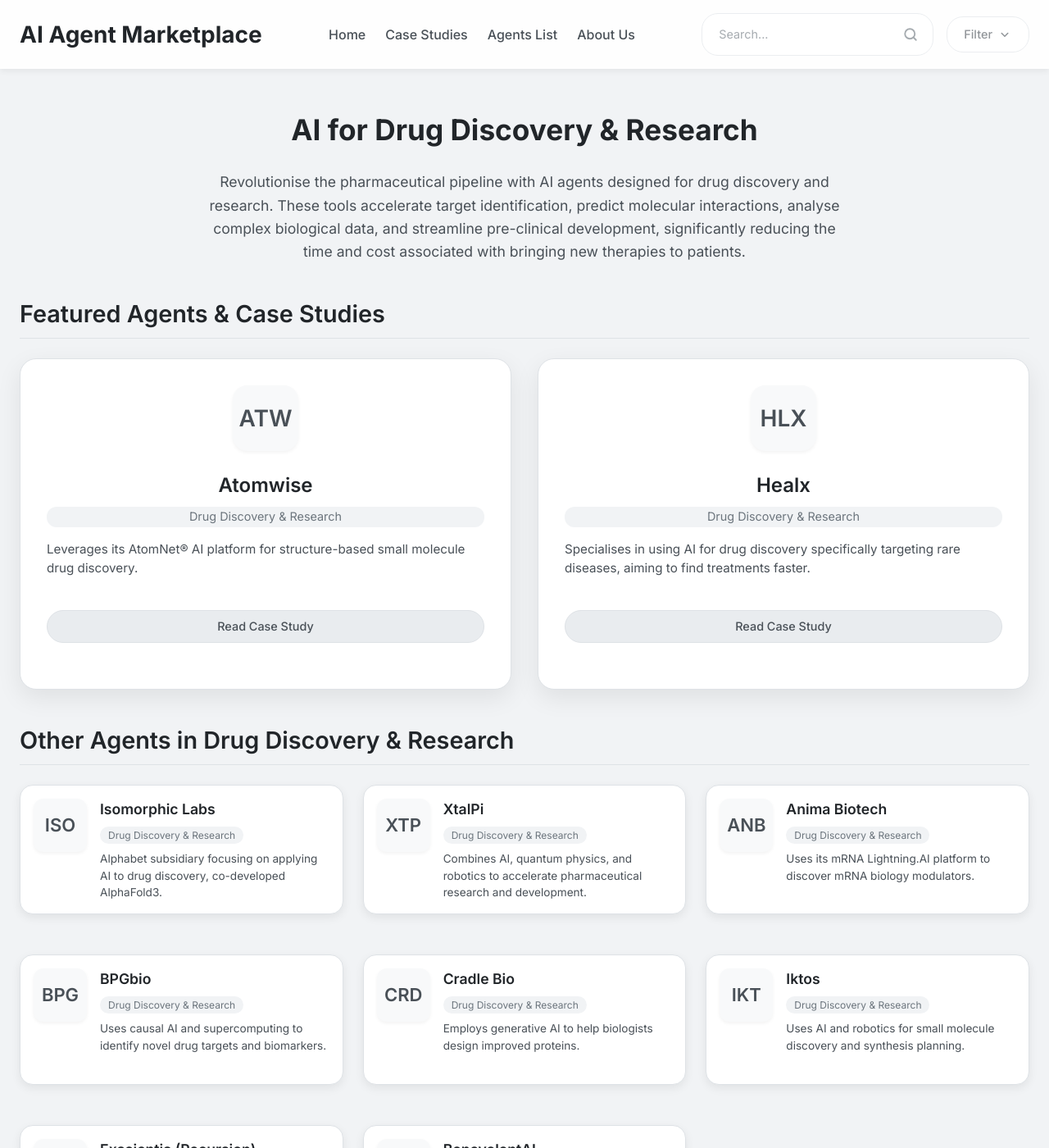
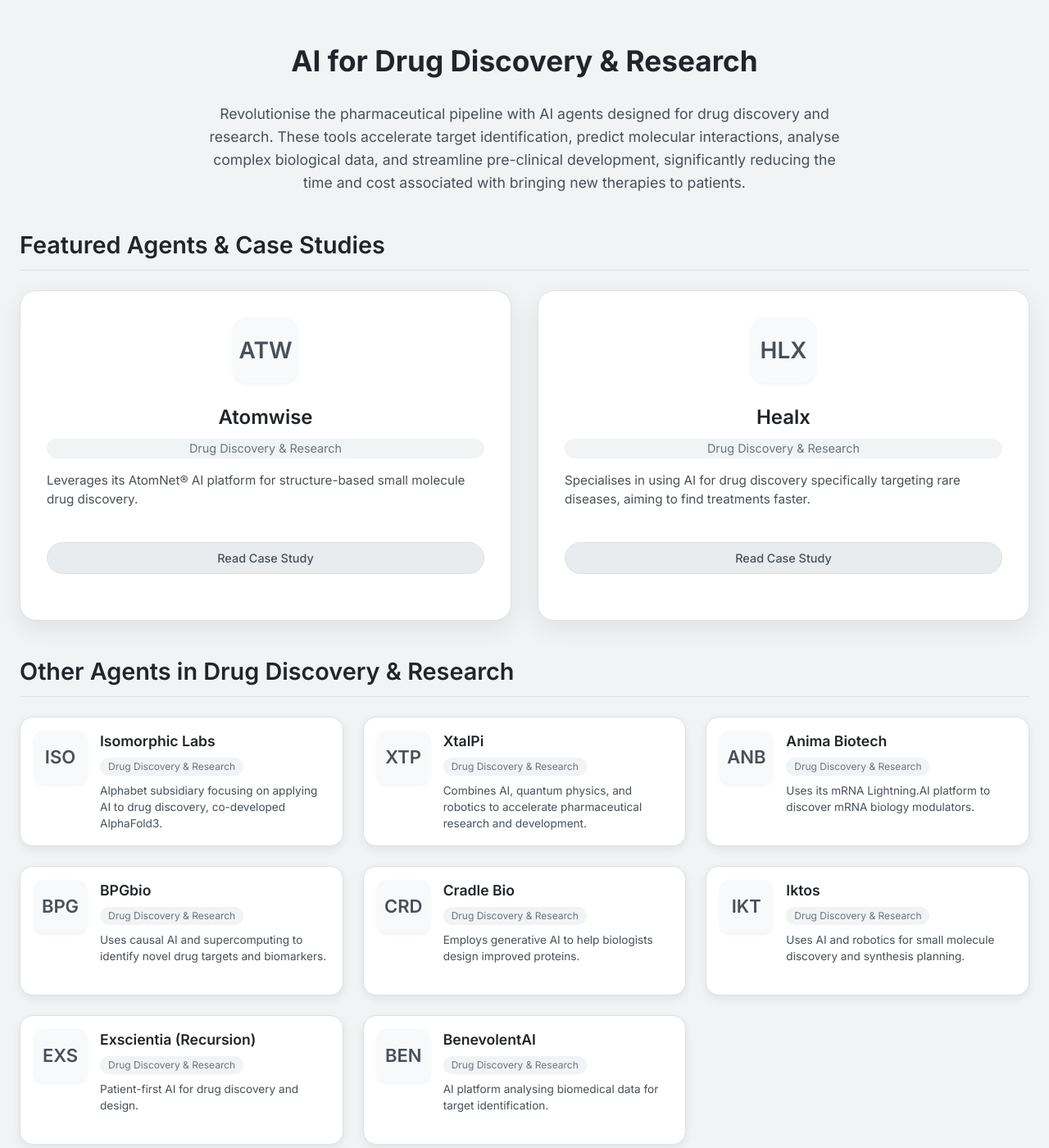
Before and after one commit to nhs-analystx/synapster, a Jekyll site: the page drug.html, which Jekyll copies as it is, in a window 1280 px wide and 1400 px high. Shown: the whole window at 82% size. Built offline with Jekyll 4.4.1, drawn with Linux system fonts in a browser that asks for light colours; nearby versions of some CDN libraries.

Commit message:
Update drug.html

```diff
--- a/drug.html
+++ b/drug.html
@@ -11,7 +11,6 @@
         :root {
             /* Grey Palette */
             --bg-main: #f1f3f5; /* Main background grey */
-            --header-bg: rgba(255, 255, 255, 0.9); /* White semi-transparent header */
             --card-bg: #ffffff; /* White cards */
             --card-hover-bg: #f8f9fa; /* Slightly off-white hover */
             --text-primary: #212529; /* Very Dark Grey */
@@ -34,61 +33,7 @@
             color: var(--text-primary);
         }
 
-        /* Header Styles (Copied from main app) */
-        header {
-            background: var(--header-bg);
-            backdrop-filter: blur(10px);
-            position: sticky; top: 0; z-index: 1000;
-            box-shadow: 0 2px 8px var(--shadow-color);
-            padding: 1rem 1.5rem;
-        }
-        .header-content {
-            display: flex; flex-wrap: wrap; justify-content: space-between; align-items: center;
-            gap: 1rem; max-width: 1400px; margin: 0 auto;
-        }
-        .header-title {
-            font-size: 1.75rem; font-weight: 700; color: var(--text-primary);
-            margin: 0; flex-shrink: 0; text-decoration: none;
-        }
-        header nav { display: flex; gap: 1.5rem; margin: 0 auto; }
-        header nav a {
-            color: var(--text-secondary);
-            text-decoration: none; font-weight: 500; padding: 0.5rem 0; position: relative;
-            transition: color 0.3s ease; cursor: pointer;
-        }
-        header nav a::after {
-            content: ''; position: absolute; bottom: 0; left: 0; width: 0; height: 2px;
-            background-color: var(--accent-color); transition: width 0.3s ease;
-        }
-        header nav a:hover { color: var(--text-primary); }
-        header nav a:hover::after { width: 100%; }
-        .header-actions { display: flex; align-items: center; gap: 1rem; flex-shrink: 0; }
-
-        /* Filter Dropdown Styles (Visual Only) */
-        #filter-dropdown { position: relative; display: inline-block; }
-        #filter-dropdown button {
-            background-color: #ffffff;
-            color: var(--text-secondary); padding: 10px 20px; border-radius: 20px; border: 1px solid var(--border-color);
-            cursor: default; font-size: 0.9rem; font-weight: 500;
-            display: flex; align-items: center; opacity: 0.6;
-        }
-        #filter-dropdown button span { margin-right: 6px; }
-        #filter-dropdown ul { display: none; }
-
-        /* AI Search Styles (Visual Only) */
-        #ai-search-container {
-            display: flex; align-items: center; background-color: #ffffff;
-            padding: 6px 12px; border-radius: 20px; border: 1px solid var(--border-color);
-            flex-grow: 1; max-width: 400px; opacity: 0.6;
-        }
-        #ai-search-input {
-            flex-grow: 1; border: none; background: transparent; outline: none;
-            padding: 8px; font-size: 0.9rem; color: var(--text-primary);
-        }
-        #ai-search-input::placeholder { color: var(--text-muted); }
-        #ai-search-button {
-            background: none; border: none; cursor: default; padding: 6px; color: var(--text-muted);
-        }
+        /* Header Styles Removed */
 
         /* Page Titles */
         .page-title {
@@ -112,7 +57,8 @@
             background: var(--card-bg); border-radius: 16px;
             box-shadow: 0 4px 12px var(--shadow-color);
             transition: transform 0.3s ease, box-shadow 0.3s ease;
-            margin-bottom: 25px; border: 1px solid var(--border-color);
+            margin-bottom: 0; /* Remove margin-bottom as gap is handled by grid */
+            border: 1px solid var(--border-color);
             position: relative; display: flex; flex-direction: column;
             overflow: hidden;
         }
@@ -149,6 +96,7 @@
             box-shadow: 0 10px 30px rgba(0,0,0,0.08);
             border: 1px solid var(--border-color);
              display: flex; flex-direction: column;
+             margin-bottom: 0; /* Remove margin-bottom as gap is handled by grid */
         }
         .featured-agent-card .app-icon {
             width: 80px; height: 80px; margin: 0 auto 1.5rem auto;
@@ -226,22 +174,7 @@
         }
 
         /* Responsive Adjustments */
-        @media (max-width: 1024px) {
-            .header-content { justify-content: space-between; }
-            header nav { order: 3; width: 100%; justify-content: center; margin-top: 0.5rem; gap: 1rem;}
-            .header-actions { order: 2; }
-            .header-title { order: 1; }
-            #ai-search-container { max-width: 300px; }
-        }
         @media (max-width: 768px) {
-             header { padding: 0.75rem 1rem; }
-             .header-title { font-size: 1.5rem; }
-             header nav { gap: 0.75rem; }
-             header nav a { font-size: 0.9rem; padding: 0.3rem 0; }
-             .header-actions { flex-wrap: wrap; justify-content: flex-end; gap: 0.5rem; }
-             #ai-search-container { width: 100%; max-width: none; order: 1; margin-right: 0; }
-             #filter-dropdown { order: 2; }
-             #filter-dropdown button { padding: 8px 16px; }
              main { padding: 1.5rem 1rem; margin: 1rem auto; }
              .page-title { font-size: 1.8rem; }
              .section-title { font-size: 1.5rem; }
@@ -249,36 +182,10 @@
              .grid { gap: 20px; }
              .featured-agent-card { padding: 1.5rem; }
         }
+
     </style>
 </head>
 <body>
-    <header>
-        <div class="header-content">
-            <a href="#" class="header-title">AI Agent Marketplace</a>
-            <nav>
-                <a href="#">Home</a>
-                <a href="#">Case Studies</a>
-                <a href="#">Agents List</a>
-                <a href="#">About Us</a>
-            </nav>
-            <div class="header-actions">
-                <div id="ai-search-container">
-                    <input type="text" id="ai-search-input" placeholder="Search..." disabled>
-                    <button id="ai-search-button" aria-label="Search" disabled>
-                        <svg xmlns="http://www.w3.org/2000/svg" width="18" height="18" viewBox="0 0 24 24" fill="none" stroke="currentColor" stroke-width="2.5" stroke-linecap="round" stroke-linejoin="round"><circle cx="11" cy="11" r="8"/><path d="m21 21-4.3-4.3"/></svg>
-                    </button>
-                </div>
-                <div id="filter-dropdown">
-                    <button disabled>
-                        <span>Filter</span>
-                        <svg xmlns="http://www.w3.org/2000/svg" width="18" height="18" viewBox="0 0 24 24" fill="none" stroke="currentColor" stroke-width="2" stroke-linecap="round" stroke-linejoin="round"><path d="m7 10 5 5 5-5"/></svg>
-                    </button>
-                    <ul></ul>
-                </div>
-            </div>
-        </div>
-    </header>
-
     <main>
         <h1 class="page-title">AI for Drug Discovery & Research</h1>
         <p class="intro-text">
@@ -299,7 +206,7 @@
                     </button>
                     <div id="atomwise-case-study" class="case-study-collapsible">
                         <h4>Case Study: Global Partnership Acceleration</h4>
-                         <p><strong>Problem:</strong> Traditional drug discovery faced bottlenecks in the early hit-finding stage due to the time and cost of high-throughput screening (HTS).</p>
+                        <p><strong>Problem:</strong> Traditional drug discovery faced bottlenecks in the early hit-finding stage due to the time and cost of high-throughput screening (HTS).</p>
                         <p><strong>Solution:</strong> The AtomNet® AI platform used deep learning to predict molecule binding affinity, screening billions of compounds virtually against specific protein targets for partners worldwide.</p>
                         <p><strong>Outcome:</strong> Successfully <strong>identified potential drug candidates for various targets significantly faster</strong> than traditional HTS methods, accelerating the hit-finding stage for numerous research programmes.</p>
                         <div class="case-study-links">
```
Also changed, not shown: other parts of drug.html (+15 -1 lines).
